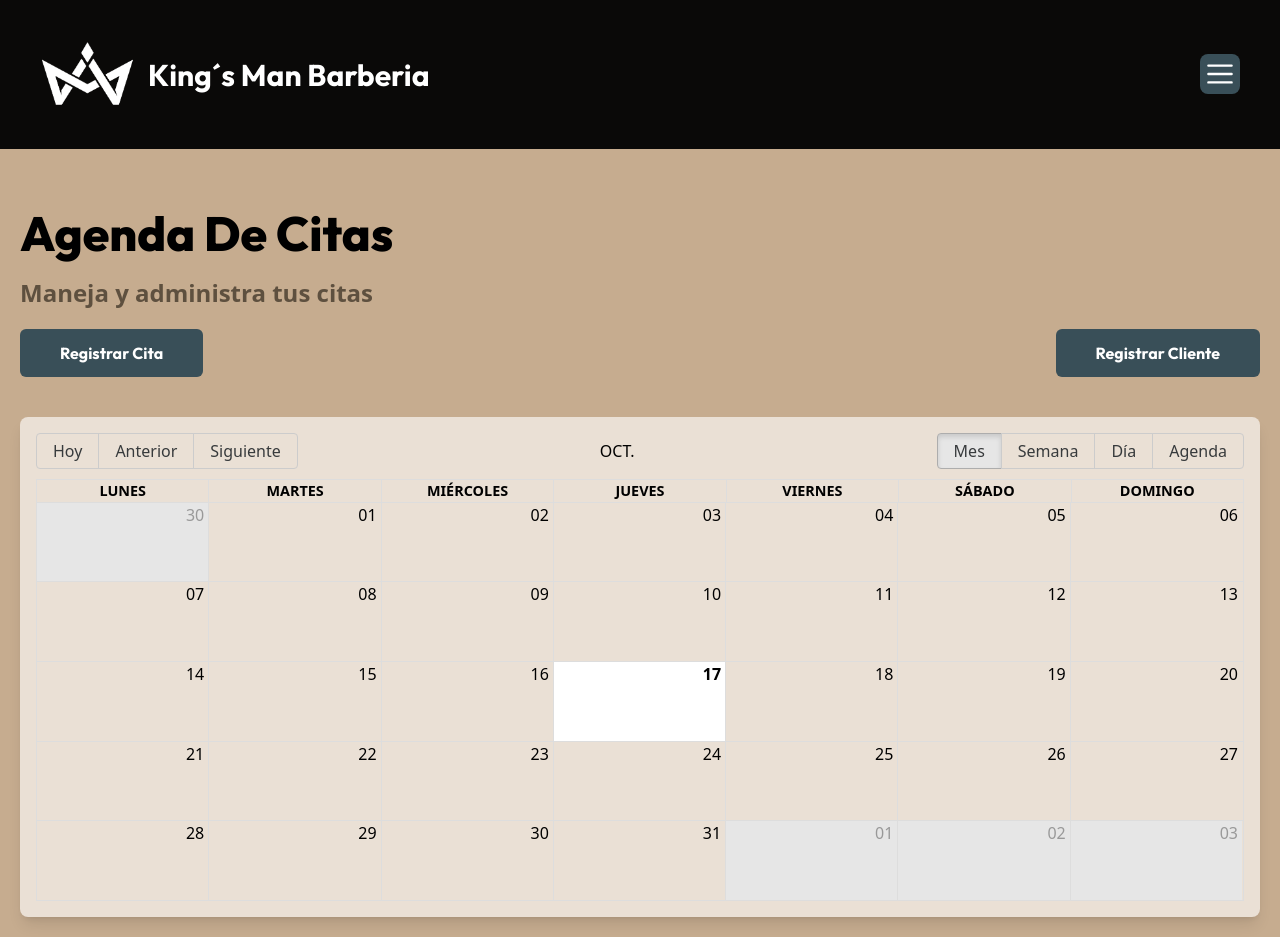
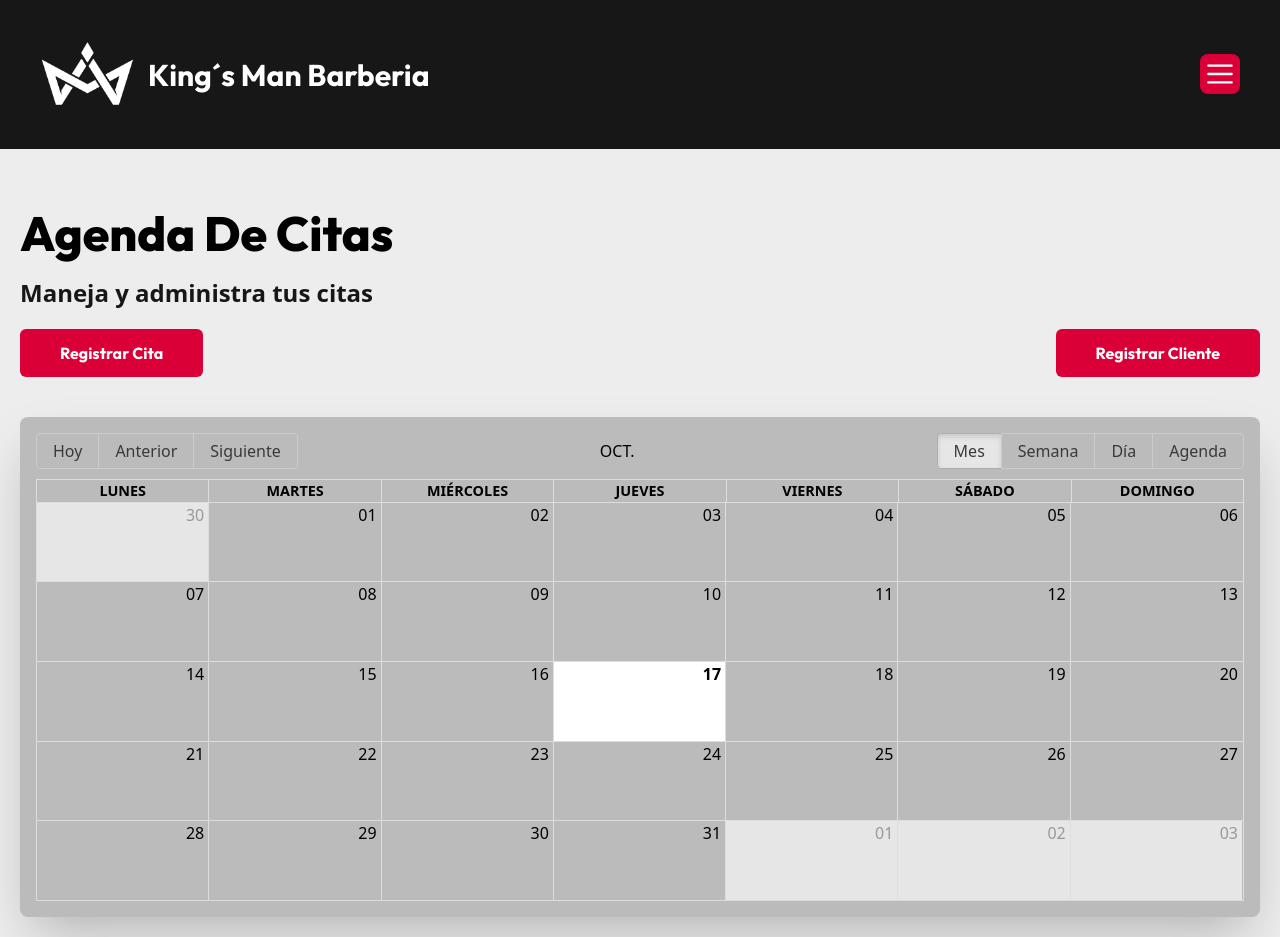
Before and after one commit to AlexEP11/gestor-citas-cliente, a React (Vite) app: page / in a window 1280 px wide. Built offline with nearby package versions, Linux system fonts and the light colour scheme; no server answers.

Commit message:
Fix hours format

```diff
--- a/src/components/schedule/Schedule.tsx
+++ b/src/components/schedule/Schedule.tsx
@@ -50,8 +50,8 @@ export default function Schedule() {
         citas?.map((cita) => ({
             id: cita.id_cita,
             title: `Cita con ${clientMap[cita.id_cliente] || "Cliente Desconocido"}`,
-            start: moment.utc(cita.fecha_inicio).add(6, "hours").toDate(),
-            end: moment.utc(cita.fecha_finalizacion).add(6, "hours").toDate(),
+            start: moment(cita.fecha_inicio),
+            end: moment(cita.fecha_finalizacion),
             cliente: clientMap[cita.id_cliente] || "Cliente Desconocido",
             hora_inicio: cita.fecha_inicio,
             servicio: serviceMap[cita.id_servicio] || "Servicio Desconocido",
@@ -79,6 +79,7 @@ export default function Schedule() {
             color: "black",
             fontWeight: 600,
             cursor: "pointer",
+            border: "none",
         };
 
         return {
@@ -114,7 +115,7 @@ export default function Schedule() {
                 startAccessor="start"
                 endAccessor="end"
                 style={{ height: 500 }}
-                className="bg-ivory_sand text-black p-4 rounded-lg shadow-lg"
+                className="bg-ivory_sand text-black p-4 rounded-lg shadow-2xl"
                 messages={{
                     next: "Siguiente",
                     previous: "Anterior",
--- a/src/components/schedule/ScheduleModal.tsx
+++ b/src/components/schedule/ScheduleModal.tsx
@@ -1,11 +1,11 @@
 import { useEffect, MouseEvent, useState } from "react";
 import ReactDOM from "react-dom";
-import { formatearHora } from "../../utils/formatDate";
 import { Appointment } from "../../types";
 import { useMutation, useQueryClient } from "@tanstack/react-query";
 import { cancelAppointment, rescheduleAppointment } from "../../api/AppointmentAPI";
 import { toast } from "react-toastify";
 import { useNavigate } from "react-router-dom";
+import moment from "moment";
 
 type ScheduleModalProps = {
     isOpen: boolean;
@@ -123,7 +123,7 @@ export default function ScheduleModal({ isOpen, onClose, cita, citaId }: Schedul
                             type="text"
                             id="hora"
                             className="block w-full px-4 py-2 bg-gray-200 border border-gray-300 rounded-md shadow-sm focus:border-transparent text-black cursor-pointer"
-                            value={formatearHora(new Date(cita?.hora_inicio))}
+                            value={moment(new Date(cita?.hora_inicio)).format("HH:mm A")}
                             disabled
                         />
                     </div>
--- a/src/utils/formatDate.ts
+++ /dev/null
@@ -1,6 +0,0 @@
-import moment from "moment";
-
-// Función para formatear la hora para mostrar en modo 12 horas en el Modal
-export const formatearHora = (fechaISO: Date) => {
-    return moment.utc(fechaISO).format("HH:mm A"); // Mantiene UTC y solo formatea la hora
-};
--- a/src/views/appointments/CreateAppointment.tsx
+++ b/src/views/appointments/CreateAppointment.tsx
@@ -90,7 +90,7 @@ export default function CreateAppointment() {
                         className={`w-full p-3 font-bold text-white uppercase rounded-md cursor-pointer mt-3 transition-colors ${
                             isSubmitting
                                 ? "bg-gray-400 cursor-not-allowed"
-                                : "bg-bronze_earth hover:bg-[#473c2f]"
+                                : "bg-bronze_earth hover:bg-black"
                         }`}
                         value={isSubmitting ? "Registrando..." : "Registrar Cita"}
                         disabled={isSubmitting} // Deshabilitar el botón si se está enviando
--- a/tailwind.config.js
+++ b/tailwind.config.js
@@ -4,12 +4,12 @@ export default {
     theme: {
         extend: {
             colors: {
-                ebony_black: "#0A0908", // Negro ébano
-                deep_teal: "#22333B", // Verde azulado profundo
-                steelGray: "#394F58", // Verde azulado claro
-                ivory_sand: "#EAE0D5", // Marfil arena
-                desert_tan: "#C6AC8F", // Bronceado desértico
-                bronze_earth: "#5E503F", // Tierra bronceada
+                ebony_black: "#171717", // Negro ébano
+                deep_teal: "#ab002b", // Verde azulado profundo
+                steelGray: "#DA0037", // Verde azulado claro
+                ivory_sand: "#bbbbbb", // Marfil arena
+                desert_tan: "#EDEDED", // Bronceado desértico
+                bronze_earth: "#171717", // Tierra bronceada
             },
             fontFamily: {
                 outfit: ['"Outfit"', "serif"],
```
